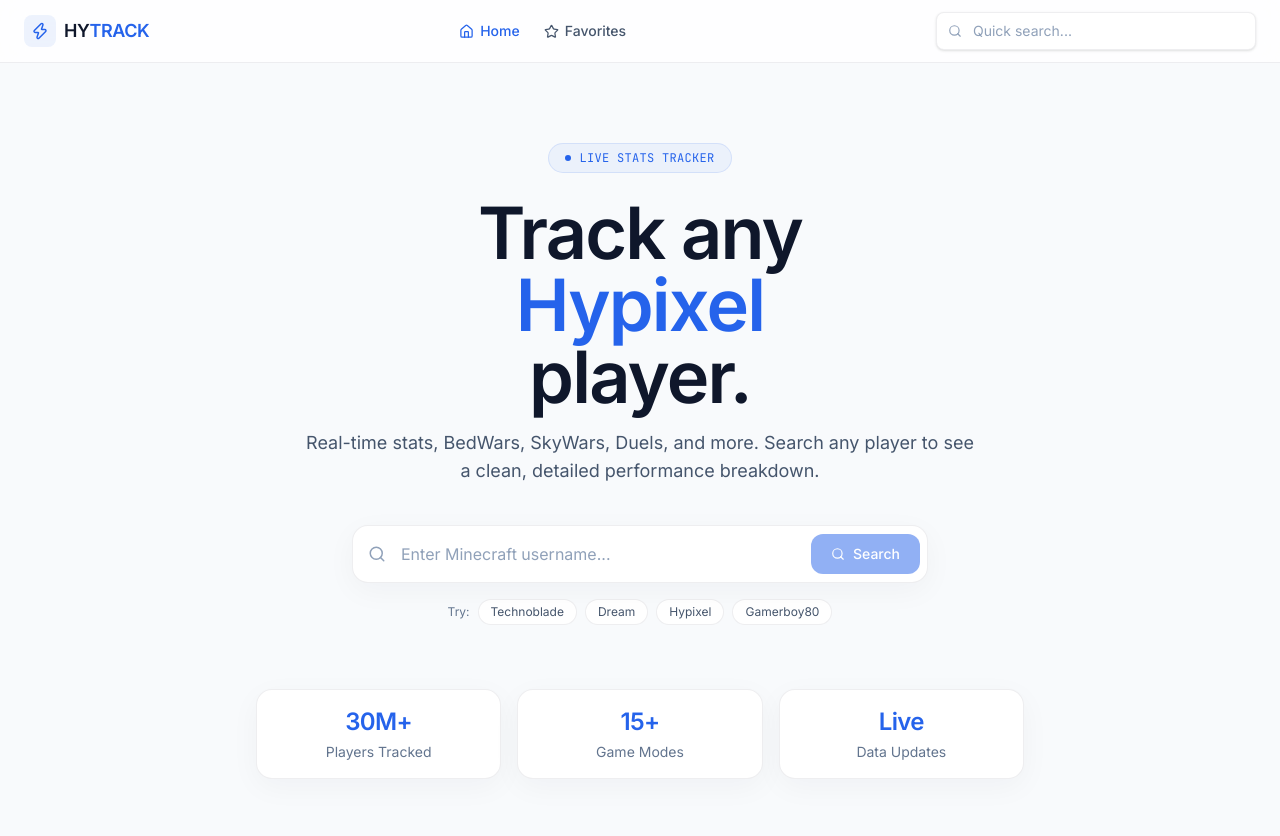
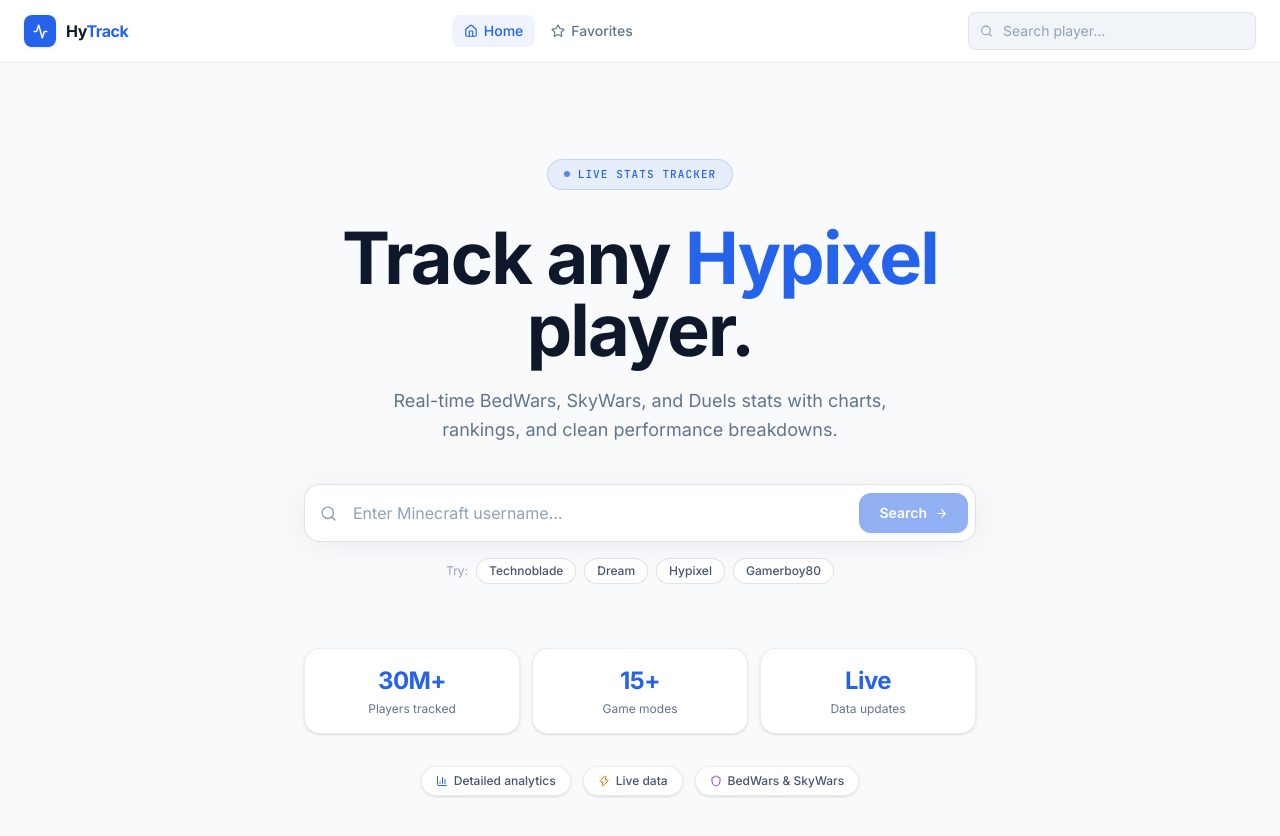
Before and after one commit to MohamadG004/BuildSync, a Next.js app in the folder HyTrack/: page / in a window 1280 px wide. Shown: the top 836 px of the page. Built offline with nearby package versions, Linux system fonts and the light colour scheme.

Commit message:
Modified components

```diff
--- a/HyTrack/components/home/HeroSection.tsx
+++ b/HyTrack/components/home/HeroSection.tsx
@@ -3,10 +3,16 @@
 import { useState, type FormEvent } from 'react';
 import { useRouter } from 'next/navigation';
 import { motion } from 'framer-motion';
-import { AlertCircle, Loader2, Search } from 'lucide-react';
+import { AlertCircle, ArrowRight, Loader2, Search, BarChart3, Zap, Shield } from 'lucide-react';
 import { isValidUsername } from '@/lib/utils';
 
 const FEATURED_PLAYERS = ['Technoblade', 'Dream', 'Hypixel', 'Gamerboy80'];
+
+const FEATURES = [
+  { icon: BarChart3, label: 'Detailed analytics', color: 'var(--accent)' },
+  { icon: Zap, label: 'Live data', color: '#d97706' },
+  { icon: Shield, label: 'BedWars & SkyWars', color: '#7c3aed' },
+];
 
 export function HeroSection() {
   const router = useRouter();
@@ -16,121 +22,116 @@
 
   function handleSearch(e: FormEvent<HTMLFormElement>) {
     e.preventDefault();
-
     const trimmed = username.trim();
     setError('');
-
-    if (!trimmed) {
-      setError('Please enter a username.');
+    if (!trimmed) { setError('Please enter a username.'); return; }
+    if (!isValidUsername(trimmed)) {
+      setError('Invalid username — letters, numbers, and underscores only (max 16 chars).');
       return;
     }
-
-    if (!isValidUsername(trimmed)) {
-      setError('Invalid username. Only letters, numbers, and underscores (max 16 chars).');
-      return;
-    }
-
     setLoading(true);
     router.push(`/player/${trimmed}`);
   }
 
   return (
-    <section className="relative flex min-h-[85vh] items-center justify-center overflow-hidden px-4 py-20">
-      <div className="absolute inset-0 -z-10 bg-gradient-to-b from-white via-slate-50 to-slate-100" />
-      <div className="absolute left-1/2 top-0 -z-10 h-72 w-72 -translate-x-1/2 rounded-full bg-[rgba(37,99,235,0.08)] blur-3xl" />
+    <section className="relative flex min-h-[88vh] items-center justify-center overflow-hidden px-4 py-24">
+      {/* Background */}
+      <div className="absolute inset-0 -z-10 bg-gradient-to-br from-white via-slate-50/80 to-blue-50/60" />
+      <div className="absolute inset-0 -z-10 grid-overlay opacity-60" />
+      <div className="blob-1 absolute -top-32 left-1/2 -z-10 h-96 w-96 -translate-x-1/2" />
+      <div className="blob-2 absolute bottom-0 right-0 -z-10 h-72 w-72" />
 
-      <div className="w-full max-w-3xl text-center">
+      <div className="w-full max-w-2xl">
+        {/* Badge */}
         <motion.div
-          initial={{ opacity: 0, y: -10 }}
+          initial={{ opacity: 0, y: -12 }}
           animate={{ opacity: 1, y: 0 }}
-          transition={{ duration: 0.45 }}
-          className="mb-6 inline-flex items-center gap-2 rounded-full border border-[rgba(37,99,235,0.12)] bg-[rgba(37,99,235,0.06)] px-4 py-1.5"
+          transition={{ duration: 0.4 }}
+          className="mb-8 flex justify-center"
         >
-          <span className="h-1.5 w-1.5 rounded-full bg-[var(--accent)]" />
-          <span className="font-mono text-xs tracking-wide text-[var(--accent)]">
-            LIVE STATS TRACKER
+          <span className="inline-flex items-center gap-2 rounded-full border border-[var(--accent-border)] bg-[var(--accent-soft)] px-4 py-1.5">
+            <span className="h-1.5 w-1.5 animate-pulse rounded-full bg-[var(--accent)]" />
+            <span className="font-mono text-[11px] font-medium tracking-widest text-[var(--accent)] uppercase">
+              Live Stats Tracker
+            </span>
           </span>
         </motion.div>
 
+        {/* Heading */}
         <motion.h1
-          initial={{ opacity: 0, y: 18 }}
+          initial={{ opacity: 0, y: 20 }}
           animate={{ opacity: 1, y: 0 }}
-          transition={{ delay: 0.08, duration: 0.55 }}
-          className="mb-4 text-5xl font-semibold tracking-tight text-slate-900 sm:text-6xl lg:text-7xl"
+          transition={{ delay: 0.08, duration: 0.5 }}
+          className="mb-5 text-center text-5xl font-bold tracking-tight text-slate-900 sm:text-6xl lg:text-7xl"
         >
-          <span className="block">Track any</span>
-          <span className="block text-[var(--accent)]">Hypixel</span>
-          <span className="block">player.</span>
+          Track any{' '}
+          <span className="relative">
+            <span className="text-[var(--accent)]">Hypixel</span>
+          </span>
+          <br />
+          player.
         </motion.h1>
 
         <motion.p
-          initial={{ opacity: 0, y: 18 }}
+          initial={{ opacity: 0, y: 20 }}
           animate={{ opacity: 1, y: 0 }}
-          transition={{ delay: 0.16, duration: 0.55 }}
-          className="mx-auto mb-10 max-w-2xl text-base leading-7 text-slate-600 sm:text-lg"
+          transition={{ delay: 0.15, duration: 0.5 }}
+          className="mx-auto mb-10 max-w-lg text-center text-base leading-relaxed text-slate-500 sm:text-lg"
         >
-          Real-time stats, BedWars, SkyWars, Duels, and more. Search any player to see a clean,
-          detailed performance breakdown.
+          Real-time BedWars, SkyWars, and Duels stats with charts, rankings, and clean performance breakdowns.
         </motion.p>
 
+        {/* Search */}
         <motion.div
           initial={{ opacity: 0, scale: 0.98 }}
           animate={{ opacity: 1, scale: 1 }}
-          transition={{ delay: 0.24, duration: 0.45 }}
-          className="mx-auto w-full max-w-xl"
+          transition={{ delay: 0.22, duration: 0.4 }}
         >
-          <form onSubmit={handleSearch} className="relative">
-            <div className="relative flex items-center">
-              <Search
-                size={18}
-                className="pointer-events-none absolute left-4 z-10 text-slate-400"
-              />
+          <form onSubmit={handleSearch}>
+            <div className="relative flex items-center shadow-[0_4px_32px_rgba(15,23,42,0.06)] rounded-2xl">
+              <Search size={17} className="pointer-events-none absolute left-4 z-10 text-slate-400" />
               <input
                 value={username}
-                onChange={e => {
-                  setUsername(e.target.value);
-                  setError('');
-                }}
-                placeholder="Enter Minecraft username..."
+                onChange={e => { setUsername(e.target.value); setError(''); }}
+                placeholder="Enter Minecraft username…"
                 autoComplete="off"
                 spellCheck={false}
                 disabled={loading}
-                className="w-full rounded-2xl border border-[var(--border)] bg-white py-4 pl-12 pr-36 text-base text-slate-900 shadow-[0_8px_30px_rgba(15,23,42,0.04)] outline-none transition-all placeholder:text-slate-400 focus:border-[rgba(37,99,235,0.35)] focus:ring-4 focus:ring-[rgba(37,99,235,0.08)] disabled:opacity-60"
+                className="w-full rounded-2xl border border-[var(--border-strong)] bg-white py-4 pl-12 pr-36 text-base text-slate-900 outline-none transition-all placeholder:text-slate-400 focus:border-[var(--accent-border)] focus:ring-3 focus:ring-[var(--accent-soft)] disabled:opacity-60"
               />
               <button
                 type="submit"
                 disabled={loading || !username.trim()}
-                className="absolute right-2 flex items-center gap-2 rounded-xl px-5 py-2.5 text-sm font-medium text-white transition-all disabled:cursor-not-allowed disabled:opacity-50"
-                style={{ background: 'var(--accent)' }}
+                className="absolute right-2 flex items-center gap-2 rounded-xl bg-[var(--accent)] px-5 py-2.5 text-sm font-semibold text-white shadow-sm transition-all hover:bg-[var(--accent-dim)] disabled:cursor-not-allowed disabled:opacity-50 active:scale-95"
               >
-                {loading ? <Loader2 size={14} className="animate-spin" /> : <Search size={14} />}
-                {loading ? 'Loading...' : 'Search'}
+                {loading
+                  ? <><Loader2 size={13} className="animate-spin" /> Loading…</>
+                  : <><span>Search</span><ArrowRight size={13} /></>
+                }
               </button>
             </div>
 
             {error && (
-              <motion.div
+              <motion.p
                 initial={{ opacity: 0, y: -4 }}
                 animate={{ opacity: 1, y: 0 }}
-                className="mt-3 flex items-center gap-2 text-sm text-red-500"
+                className="mt-3 flex items-center gap-1.5 text-sm text-red-500"
               >
-                <AlertCircle size={14} />
+                <AlertCircle size={13} />
                 {error}
-              </motion.div>
+              </motion.p>
             )}
           </form>
 
+          {/* Quick picks */}
           <div className="mt-4 flex flex-wrap items-center justify-center gap-2">
-            <span className="text-xs text-slate-500">Try:</span>
+            <span className="text-xs text-slate-400">Try:</span>
             {FEATURED_PLAYERS.map(name => (
               <button
                 key={name}
                 type="button"
-                onClick={() => {
-                  setUsername(name);
-                  setError('');
-                }}
-                className="rounded-full border border-[var(--border)] bg-white px-3 py-1 text-xs text-slate-600 transition-all hover:border-[rgba(37,99,235,0.25)] hover:text-slate-900"
+                onClick={() => { setUsername(name); setError(''); }}
+                className="rounded-full border border-[var(--border-strong)] bg-white px-3 py-1 text-xs font-medium text-slate-600 transition-all hover:border-[var(--accent-border)] hover:bg-[var(--accent-soft)] hover:text-[var(--accent)]"
               >
                 {name}
               </button>
@@ -138,26 +139,43 @@
           </div>
         </motion.div>
 
+        {/* Stats row */}
         <motion.div
           initial={{ opacity: 0, y: 24 }}
           animate={{ opacity: 1, y: 0 }}
-          transition={{ delay: 0.34, duration: 0.55 }}
-          className="mt-16 grid grid-cols-1 gap-4 sm:grid-cols-3"
+          transition={{ delay: 0.34, duration: 0.5 }}
+          className="mt-16 grid grid-cols-3 gap-3"
         >
           {[
-            { value: '30M+', label: 'Players Tracked' },
-            { value: '15+', label: 'Game Modes' },
-            { value: 'Live', label: 'Data Updates' },
-          ].map(stat => (
+            { value: '30M+', label: 'Players tracked' },
+            { value: '15+', label: 'Game modes' },
+            { value: 'Live', label: 'Data updates' },
+          ].map((stat, i) => (
             <div
               key={stat.label}
-              className="rounded-2xl border border-[var(--border)] bg-white px-5 py-4 shadow-[0_8px_30px_rgba(15,23,42,0.04)]"
+              className="rounded-2xl border border-[var(--border)] bg-white px-4 py-4 text-center shadow-sm"
             >
-              <p className="text-2xl font-semibold tracking-tight text-[var(--accent)]">
-                {stat.value}
-              </p>
-              <p className="mt-1 text-sm text-slate-500">{stat.label}</p>
+              <p className="text-xl font-bold tracking-tight text-[var(--accent)] sm:text-2xl">{stat.value}</p>
+              <p className="mt-1 text-xs text-slate-500">{stat.label}</p>
             </div>
+          ))}
+        </motion.div>
+
+        {/* Feature pills */}
+        <motion.div
+          initial={{ opacity: 0 }}
+          animate={{ opacity: 1 }}
+          transition={{ delay: 0.44 }}
+          className="mt-8 flex flex-wrap items-center justify-center gap-3"
+        >
+          {FEATURES.map(({ icon: Icon, label, color }) => (
+            <span
+              key={label}
+              className="flex items-center gap-1.5 rounded-full border border-[var(--border)] bg-white px-3.5 py-1.5 text-xs font-medium text-slate-600 shadow-sm"
+            >
+              <Icon size={12} style={{ color }} />
+              {label}
+            </span>
           ))}
         </motion.div>
       </div>
--- a/HyTrack/components/layout/Navbar.tsx
+++ b/HyTrack/components/layout/Navbar.tsx
@@ -4,7 +4,7 @@
 import { usePathname, useRouter } from 'next/navigation';
 import { useState, type FormEvent } from 'react';
 import { motion, AnimatePresence } from 'framer-motion';
-import { Search, Star, Home, Menu, X, Zap } from 'lucide-react';
+import { Search, Star, Home, Menu, X, Activity } from 'lucide-react';
 import { cn, isValidUsername } from '@/lib/utils';
 
 const NAV_LINKS = [
@@ -20,63 +20,58 @@
 
   function handleSearch(e: FormEvent<HTMLFormElement>) {
     e.preventDefault();
-
     const trimmed = search.trim();
     if (!trimmed || !isValidUsername(trimmed)) return;
-
     router.push(`/player/${trimmed}`);
     setSearch('');
     setMobileOpen(false);
   }
 
   return (
-    <header className="sticky top-0 z-50 border-b border-[var(--border)] bg-white/80 backdrop-blur-md">
+    <header className="sticky top-0 z-50 border-b border-[var(--border)] bg-white/90 backdrop-blur-xl">
       <nav className="mx-auto flex max-w-7xl items-center justify-between gap-4 px-4 py-3 sm:px-6">
+
         {/* Logo */}
-        <Link href="/" className="flex items-center gap-2">
-          <div className="flex h-8 w-8 items-center justify-center rounded-lg bg-[var(--accent-soft)]">
-            <Zap size={18} className="text-[var(--accent)]" />
+        <Link href="/" className="flex items-center gap-2.5 group">
+          <div className="flex h-8 w-8 items-center justify-center rounded-lg bg-[var(--accent)] shadow-sm">
+            <Activity size={15} className="text-white" strokeWidth={2.5} />
           </div>
-          <span className="font-display text-lg font-semibold tracking-tight text-slate-900">
-            HY<span className="text-[var(--accent)]">TRACK</span>
+          <span className="font-display text-base font-bold tracking-tight text-slate-900">
+            Hy<span className="text-[var(--accent)]">Track</span>
           </span>
         </Link>
 
-        {/* Desktop Nav */}
-        <div className="hidden items-center gap-6 md:flex">
+        {/* Desktop nav links */}
+        <div className="hidden items-center gap-1 md:flex">
           {NAV_LINKS.map(({ href, label, icon: Icon }) => {
             const active = pathname === href;
-
             return (
               <Link
                 key={href}
                 href={href}
                 className={cn(
-                  'flex items-center gap-1.5 text-sm font-medium transition-colors',
+                  'flex items-center gap-1.5 rounded-lg px-3 py-1.5 text-sm font-medium transition-all',
                   active
-                    ? 'text-[var(--accent)]'
-                    : 'text-slate-600 hover:text-slate-900'
+                    ? 'bg-[var(--accent-soft)] text-[var(--accent)]'
+                    : 'text-slate-500 hover:bg-slate-50 hover:text-slate-900'
                 )}
               >
-                <Icon size={15} />
+                <Icon size={14} />
                 {label}
               </Link>
             );
           })}
         </div>
 
-        {/* Quick Search */}
-        <form onSubmit={handleSearch} className="hidden flex-1 max-w-xs md:flex">
+        {/* Search */}
+        <form onSubmit={handleSearch} className="hidden flex-1 max-w-72 md:flex">
           <div className="relative w-full">
-            <Search
-              size={14}
-              className="absolute left-3 top-1/2 -translate-y-1/2 text-slate-400"
-            />
+            <Search size={13} className="absolute left-3 top-1/2 -translate-y-1/2 text-slate-400" />
             <input
               value={search}
               onChange={e => setSearch(e.target.value)}
-              placeholder="Quick search..."
-              className="w-full rounded-lg border border-[var(--border)] bg-white py-2 pl-9 pr-4 text-sm text-slate-900 shadow-sm outline-none transition-all placeholder:text-slate-400 focus:border-[rgba(37,99,235,0.35)] focus:ring-2 focus:ring-[rgba(37,99,235,0.08)]"
+              placeholder="Search player…"
+              className="w-full rounded-lg border border-[var(--border)] bg-[var(--surface-2)] py-2 pl-8.5 pr-4 text-sm text-slate-900 outline-none transition-all placeholder:text-slate-400 focus:border-[var(--accent-border)] focus:bg-white focus:ring-2 focus:ring-[var(--accent-soft)]"
             />
           </div>
         </form>
@@ -84,58 +79,55 @@
         {/* Mobile toggle */}
         <button
           onClick={() => setMobileOpen(v => !v)}
-          className="text-slate-600 hover:text-slate-900 md:hidden"
+          className="flex h-8 w-8 items-center justify-center rounded-lg text-slate-500 hover:bg-slate-100 hover:text-slate-900 md:hidden transition-colors"
         >
-          {mobileOpen ? <X size={22} /> : <Menu size={22} />}
+          {mobileOpen ? <X size={18} /> : <Menu size={18} />}
         </button>
       </nav>
 
-      {/* Mobile Drawer */}
+      {/* Mobile drawer */}
       <AnimatePresence>
         {mobileOpen && (
           <motion.div
             initial={{ height: 0, opacity: 0 }}
             animate={{ height: 'auto', opacity: 1 }}
             exit={{ height: 0, opacity: 0 }}
-            transition={{ duration: 0.2 }}
+            transition={{ duration: 0.18 }}
             className="overflow-hidden border-t border-[var(--border)] bg-white md:hidden"
           >
-            <div className="flex flex-col gap-4 px-4 py-4">
-              {/* Mobile Search */}
+            <div className="flex flex-col gap-3 px-4 py-4">
               <form onSubmit={handleSearch}>
                 <div className="relative">
-                  <Search
-                    size={14}
-                    className="absolute left-3 top-1/2 -translate-y-1/2 text-slate-400"
-                  />
+                  <Search size={13} className="absolute left-3 top-1/2 -translate-y-1/2 text-slate-400" />
                   <input
                     value={search}
                     onChange={e => setSearch(e.target.value)}
-                    placeholder="Search player..."
-                    className="w-full rounded-lg border border-[var(--border)] bg-white py-2 pl-9 pr-4 text-sm text-slate-900 outline-none placeholder:text-slate-400"
+                    placeholder="Search player…"
+                    className="w-full rounded-lg border border-[var(--border)] bg-[var(--surface-2)] py-2.5 pl-8.5 pr-4 text-sm text-slate-900 outline-none placeholder:text-slate-400"
                   />
                 </div>
               </form>
-
-              {/* Mobile Nav */}
-              {NAV_LINKS.map(({ href, label, icon: Icon }) => {
-                const active = pathname === href;
-
-                return (
-                  <Link
-                    key={href}
-                    href={href}
-                    onClick={() => setMobileOpen(false)}
-                    className={cn(
-                      'flex items-center gap-2 text-sm font-medium',
-                      active ? 'text-[var(--accent)]' : 'text-slate-600'
-                    )}
-                  >
-                    <Icon size={16} />
-                    {label}
-                  </Link>
-                );
-              })}
+              <div className="flex flex-col gap-1">
+                {NAV_LINKS.map(({ href, label, icon: Icon }) => {
+                  const active = pathname === href;
+                  return (
+                    <Link
+                      key={href}
+                      href={href}
+                      onClick={() => setMobileOpen(false)}
+                      className={cn(
+                        'flex items-center gap-2 rounded-lg px-3 py-2 text-sm font-medium transition-colors',
+                        active
+                          ? 'bg-[var(--accent-soft)] text-[var(--accent)]'
+                          : 'text-slate-600 hover:bg-slate-50'
+                      )}
+                    >
+                      <Icon size={15} />
+                      {label}
+                    </Link>
+                  );
+                })}
+              </div>
             </div>
           </motion.div>
         )}
```
